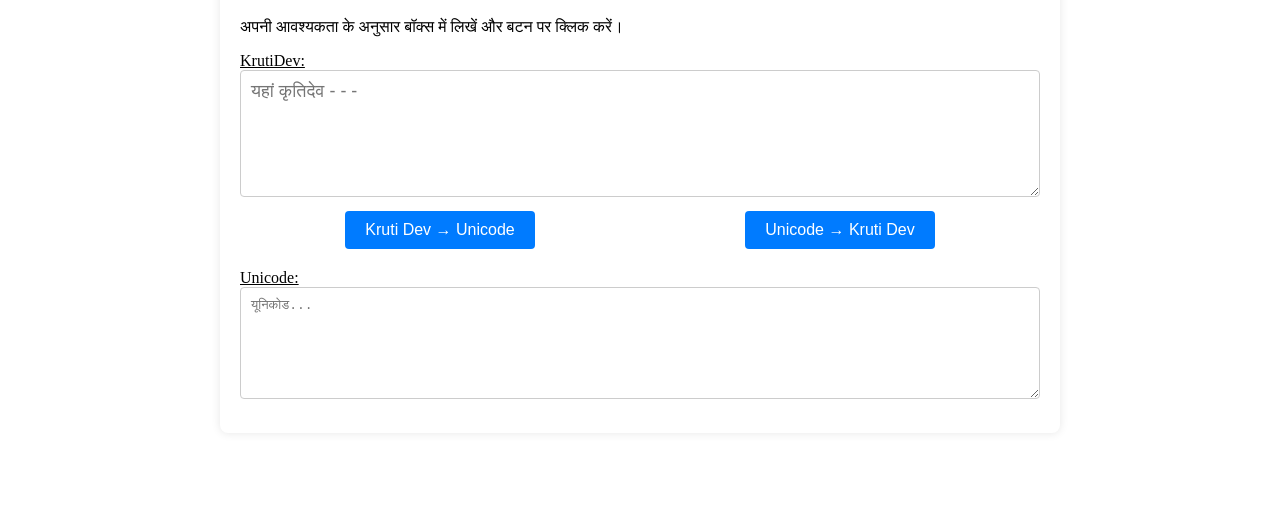
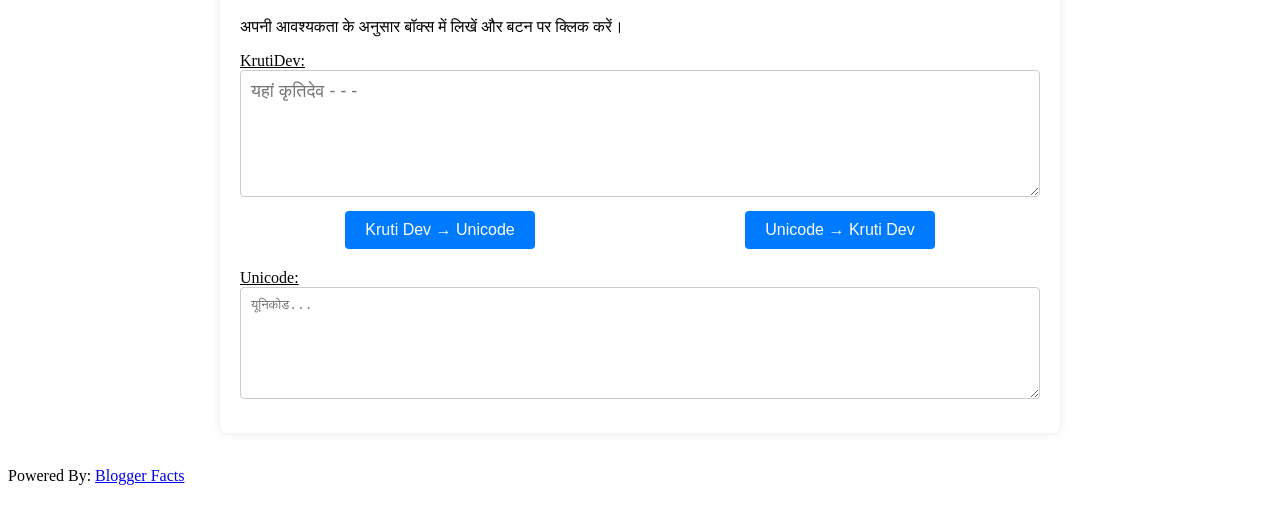
Before and after one commit to imzaim/krutidev, a plain HTML site: page textconverter.html in a window 1280 px wide. Shown: the part 68-592 px from the top of the page. Drawn offline with Linux system fonts and the light colour scheme.

Commit message:
Update textconverter.html

```diff
--- a/textconverter.html
+++ b/textconverter.html
@@ -391,6 +391,7 @@ function Convert_to_Kritidev_010() {
     } // end of the function  Replace_Symbols( )
 }
     </script>
-
+<br>
+<p>Powered By: <a href="https://bloggerblogfacts.blogspot.com/">Blogger Facts</a></p>
 </body>
 </html>
```
